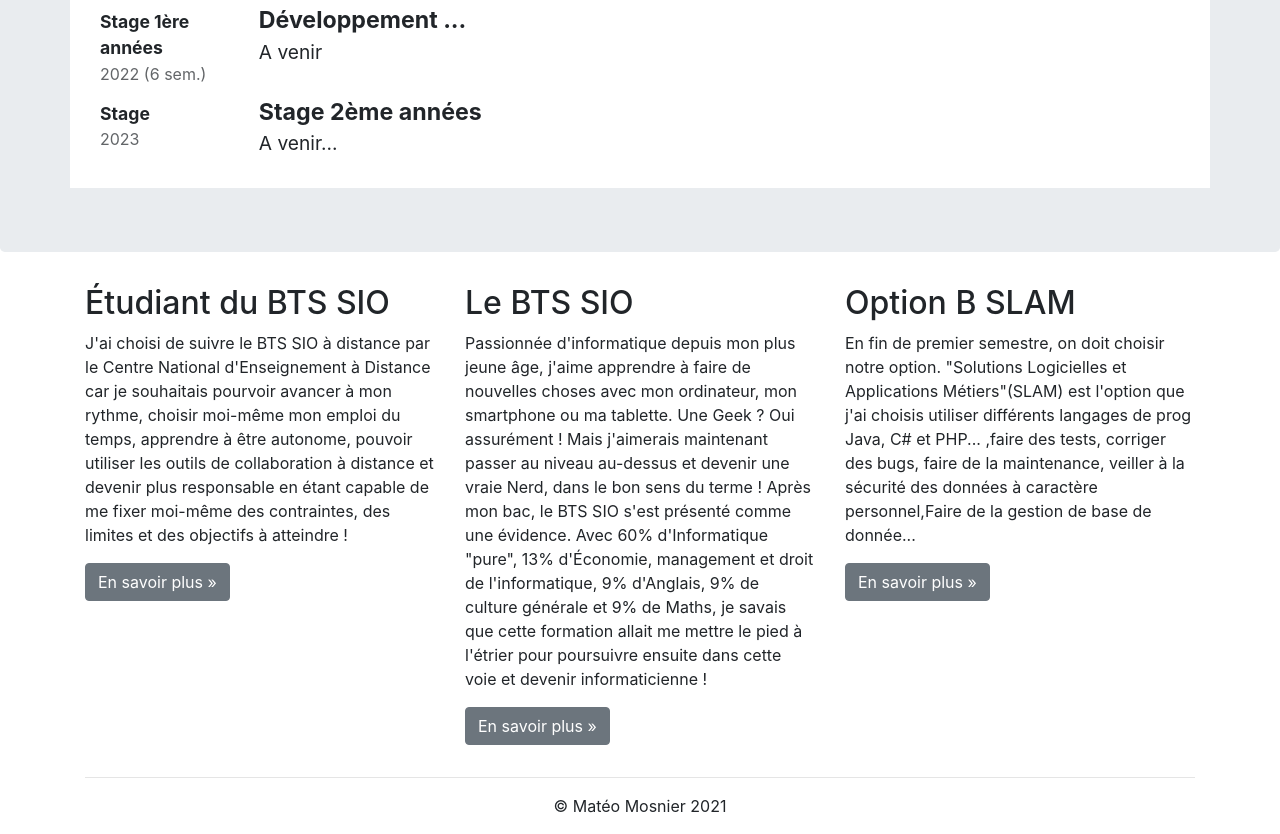
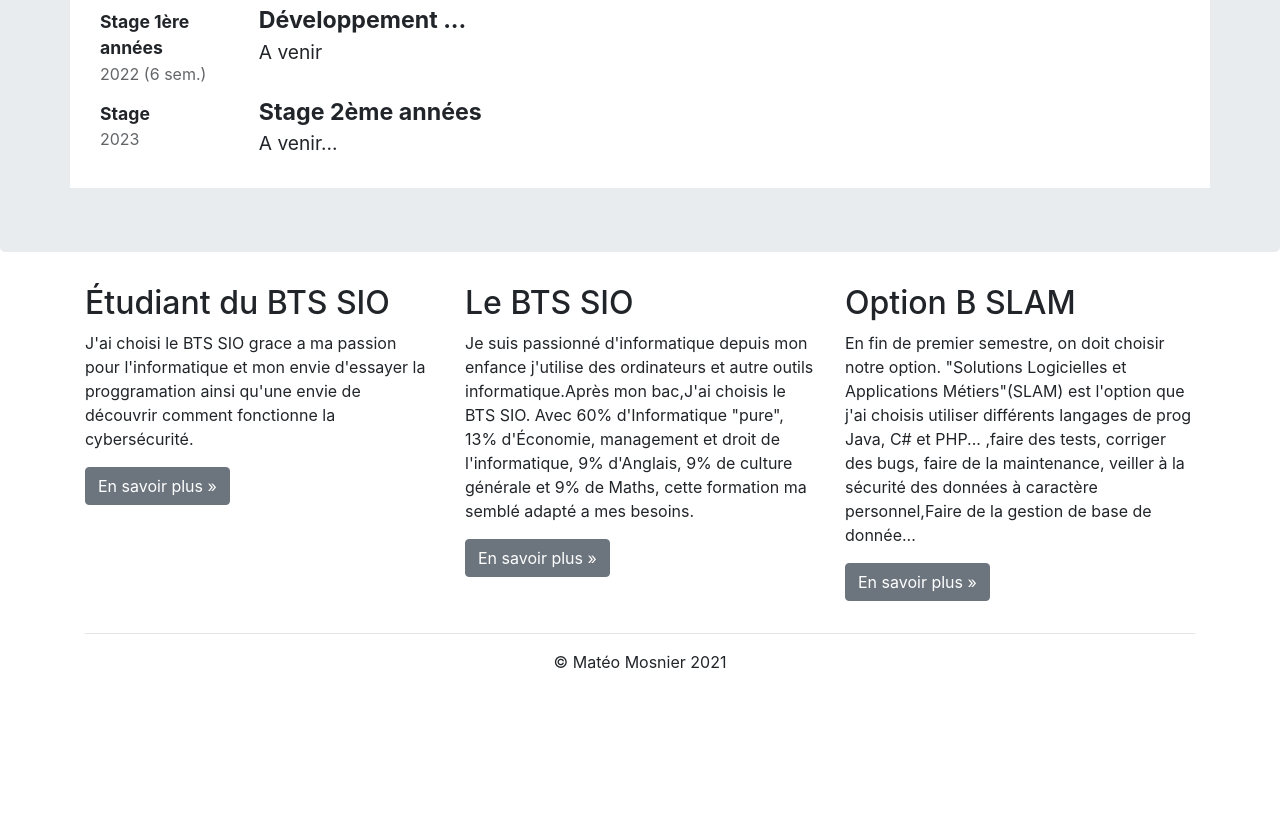
Before and after one commit to MateoMosnier/MosnierMateo.github.io, a plain HTML site: page Pages/Cv.html in a window 1280 px wide. Shown: the part 1224-2058 px from the top of the page. After the commit the page ends 1914 px from the top, so only its background shows below. Drawn offline with nearby package versions, Linux system fonts and the light colour scheme.

Commit message:
Correction erreur aux niveau de la personnalisation des texte

```diff
--- a/Pages/Cv.html
+++ b/Pages/Cv.html
@@ -428,12 +428,9 @@
             <div class="row">
                 <div class="col-lg-4">
                     <h2>Étudiant du BTS SIO</h2>
-                    <p>J'ai choisi de suivre le BTS SIO à distance par le Centre National
-                        d'Enseignement à Distance car je souhaitais pourvoir avancer à mon rythme,
-                        choisir moi-même mon emploi du temps, apprendre à être autonome, pouvoir
-                        utiliser les outils de collaboration à distance et devenir plus responsable en
-                        étant capable de me fixer moi-même des contraintes, des limites et des
-                        objectifs à atteindre !
+                    <p>J'ai choisi le BTS SIO grace a ma passion pour l'informatique et
+                        mon envie d'essayer la proggramation ainsi qu'une envie de découvrir comment
+                        fonctionne la cybersécurité.
                     </p>
                     <p><a class="btn btn-secondary" href="http://www.cned.fr" target="_blank" role="button">En savoir
                             plus »</a>
@@ -441,15 +438,10 @@
                 </div>
                 <div class="col-lg-4">
                     <h2>Le BTS SIO</h2>
-                    <p>Passionnée d'informatique depuis mon plus jeune âge, j'aime apprendre à faire
-                        de nouvelles choses avec mon ordinateur, mon smartphone ou ma tablette. Une
-                        Geek ? Oui assurément ! Mais j'aimerais maintenant passer au niveau au-dessus
-                        et devenir une vraie Nerd, dans le bon sens du terme ! Après mon bac, le BTS
-                        SIO s'est présenté comme une évidence. Avec 60% d'Informatique "pure", 13%
+                    <p>Je suis passionné d'informatique depuis mon enfance j'utilise des ordinateurs et autre outils
+                        informatique.Après mon bac,J'ai choisis le BTS SIO. Avec 60% d'Informatique "pure", 13%
                         d'Économie, management et droit de l'informatique, 9% d'Anglais, 9% de culture
-                        générale et 9% de Maths, je savais que cette formation allait me mettre le
-                        pied à l'étrier pour poursuivre ensuite dans cette voie et devenir
-                        informaticienne !
+                        générale et 9% de Maths, cette formation ma semblé adapté a mes besoins.
                     </p>
                     <p><a class="btn btn-secondary" href="https://fr.wikipedia.org/wiki/Brevet_de_tec
                           hnicien_supérieur_-_Services_informatiques_aux_organisations" target="_blank"
```
Also changed, not shown: images/MosnierMatéo.jpg (added).
